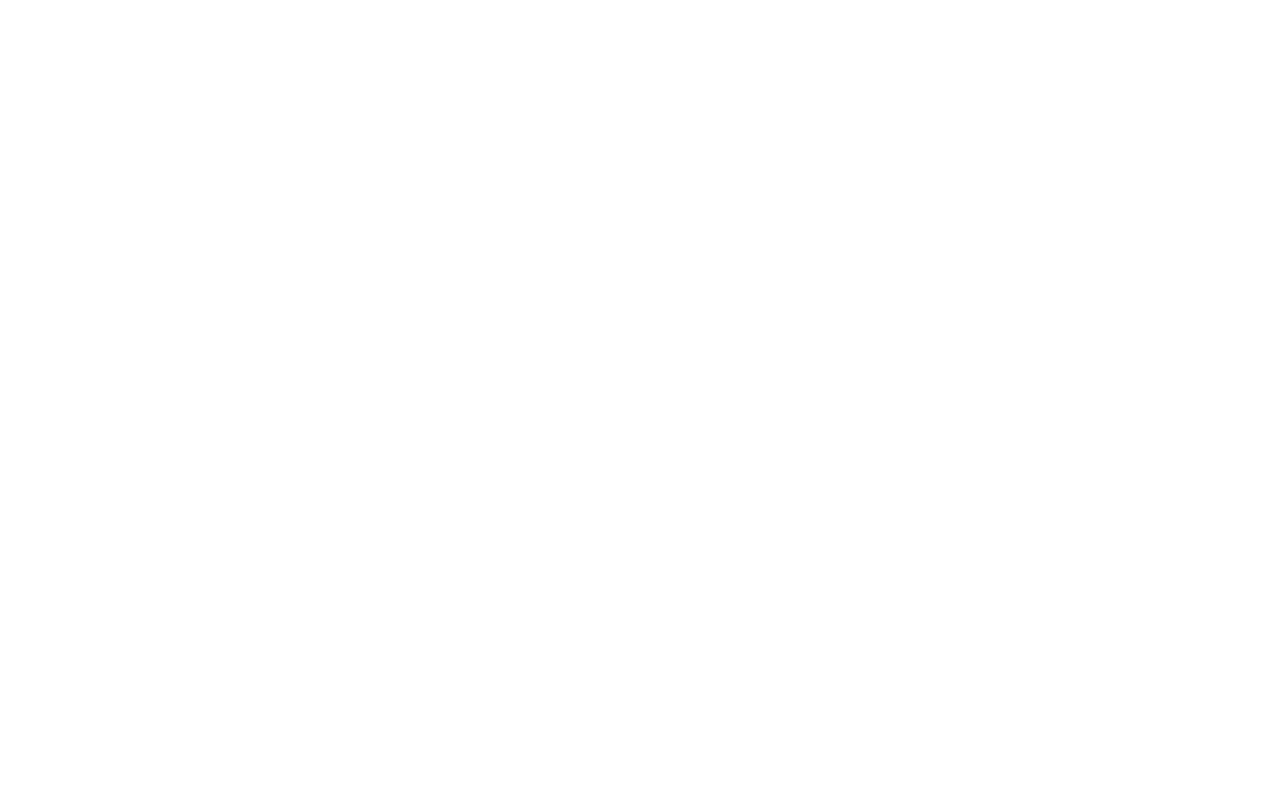
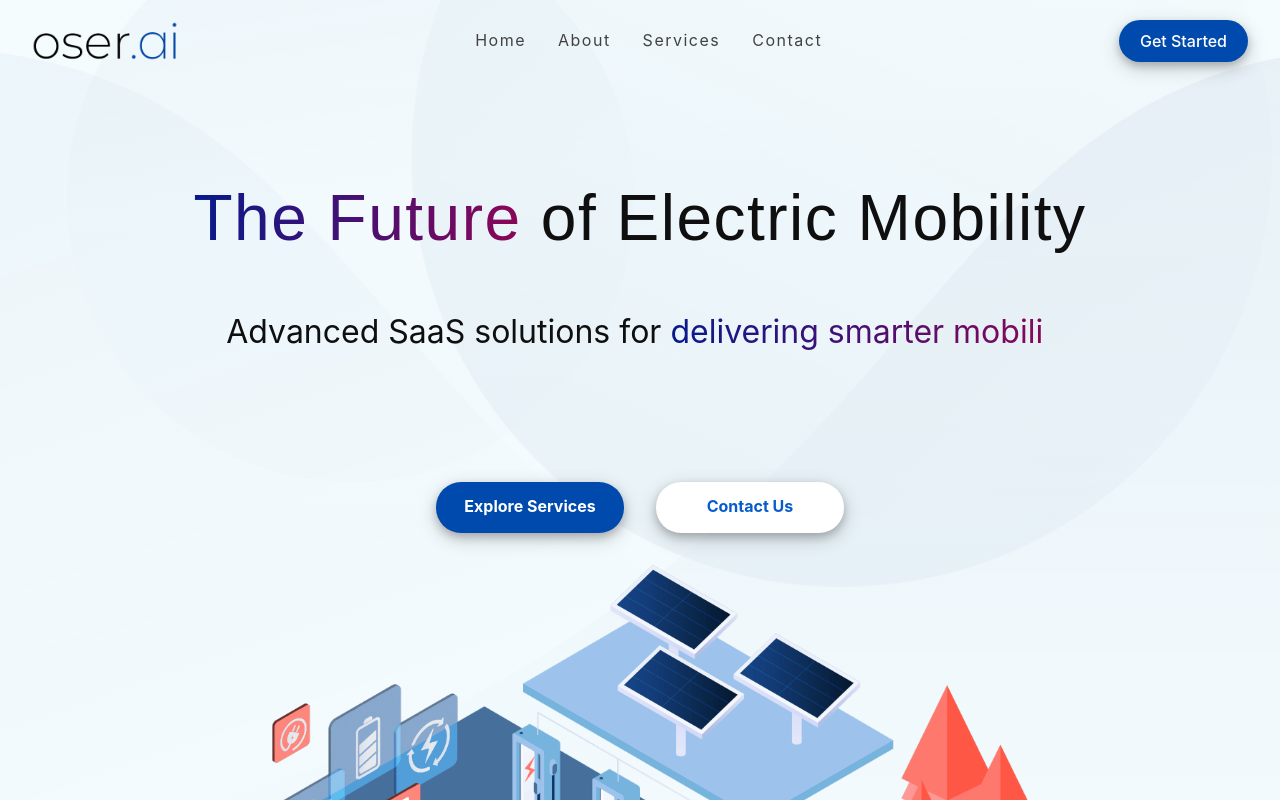
Before and after one commit to adityaabhishek31/oser-ai, a React (Vite) app: page / in a window 1280 px wide. Before the commit this address had no page. Shown: the top 800 px of the page. Built offline with nearby package versions, Linux system fonts and the light colour scheme; a web font is replaced by a local one.

Commit message:
hash router

```diff
--- a/src/App.jsx
+++ b/src/App.jsx
@@ -1,5 +1,28 @@
+// import React from 'react';
+// import { BrowserRouter as Router, Routes, Route } from 'react-router-dom';
+// import Homepage from './pages/Homepage';
+// import About from './pages/About';
+// import ComingSoon from './pages/ComingSoon';
+
+// function App() {
+//   return (
+//     <Router>
+//       <div>
+//         <Routes>
+//           <Route path="/" element={<Homepage />} />
+//           <Route path="/about" element={<About />} />
+//           <Route path='/coming-soon' element={<ComingSoon />} />
+//         </Routes>
+//       </div>
+//     </Router>
+//   );
+// }
+
+// export default App;
+
+
 import React from 'react';
-import { BrowserRouter as Router, Routes, Route } from 'react-router-dom';
+import { HashRouter as Router, Routes, Route } from 'react-router-dom';
 import Homepage from './pages/Homepage';
 import About from './pages/About';
 import ComingSoon from './pages/ComingSoon';
@@ -9,9 +32,9 @@
     <Router>
       <div>
         <Routes>
-          <Route path="/oser-ai" element={<Homepage />} />
-          <Route path="/oser-ai/about" element={<About />} />
-          <Route path='/oser-ai/coming-soon' element={<ComingSoon />} />
+          <Route path="/" element={<Homepage />} />
+          <Route path="/about" element={<About />} />
+          <Route path="/coming-soon" element={<ComingSoon />} />
         </Routes>
       </div>
     </Router>
```
